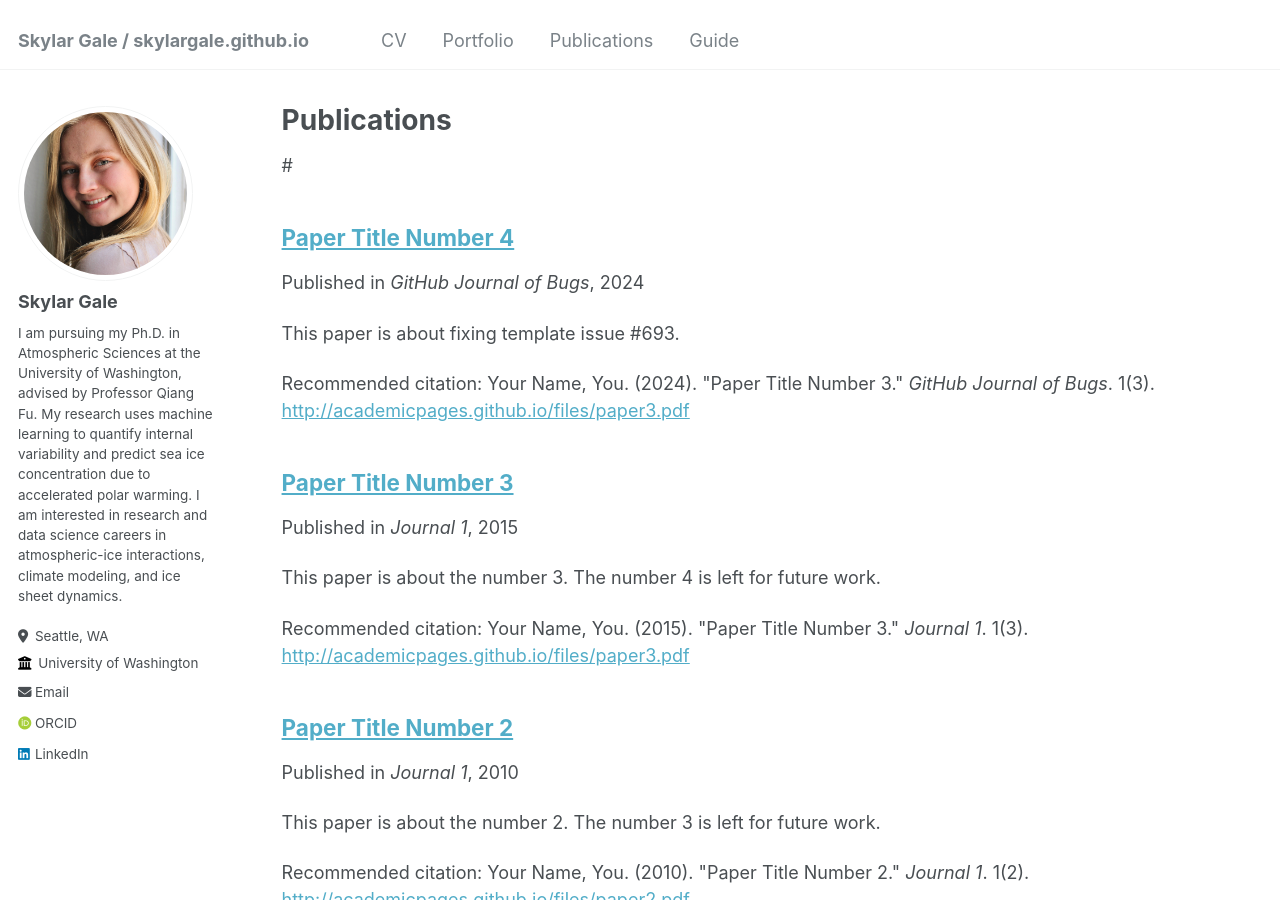
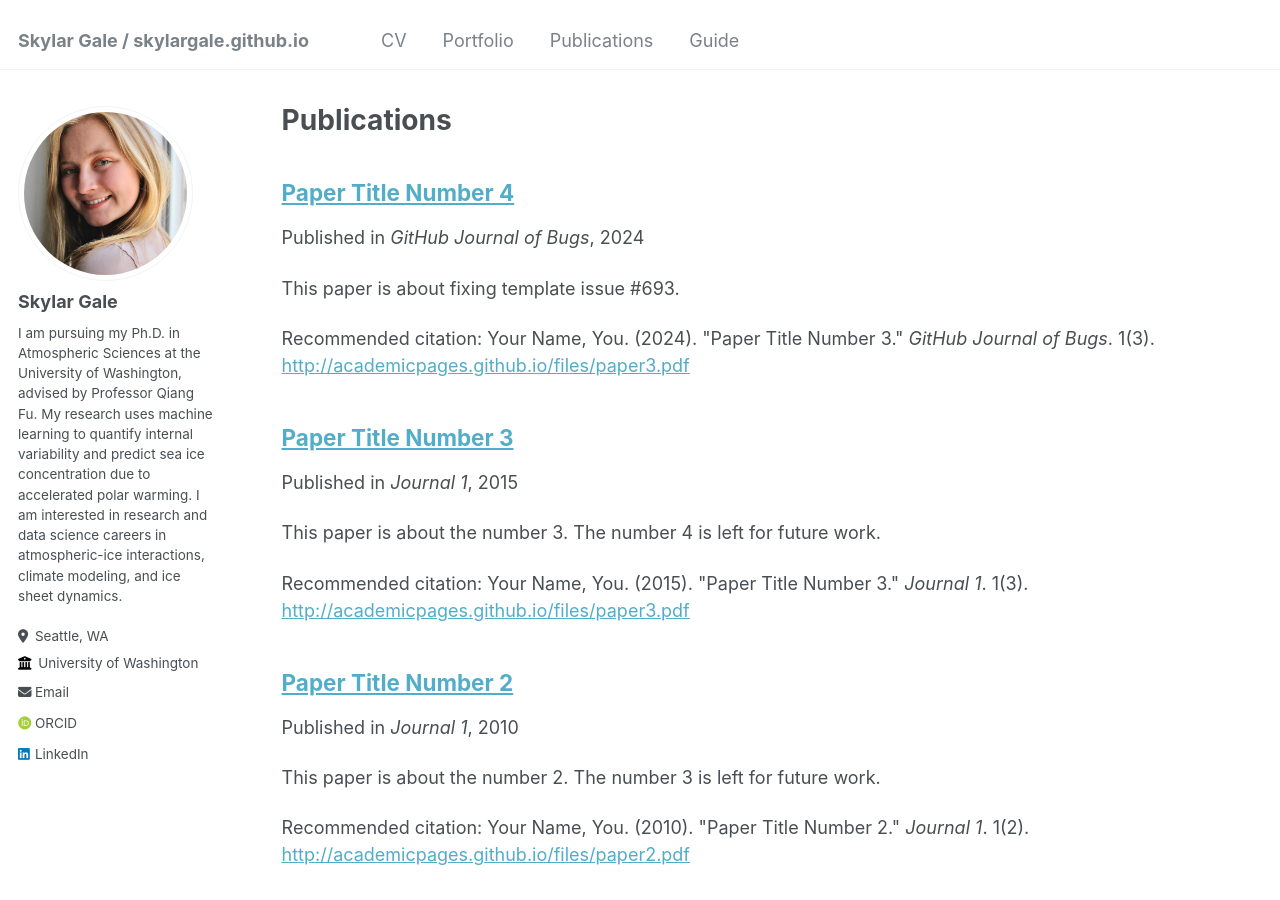
Before and after one commit to skylargale/skylargale.github.io, a Jekyll site: the page built from _pages/publications.md, in a window 1280 px wide and 900 px high. Built offline with Jekyll 4.4.1, drawn with Linux system fonts in a browser that asks for light colours; some web fonts are replaced.

Commit message:
Update publications.md

```diff
--- a/_pages/publications.md
+++ b/_pages/publications.md
@@ -5,9 +5,9 @@ permalink: /publications/
 author_profile: true
 ---
 
-# {% if site.author.googlescholar %}
-#   <div class="wordwrap">You can also find my articles on <a href="{{site.author.googlescholar}}">my Google Scholar profile</a>.</div>
-# {% endif %}
+{% if site.author.googlescholar %}
+   <div class="wordwrap">You can also find my articles on <a href="{{site.author.googlescholar}}">my Google Scholar profile</a>.</div>
+{% endif %}
 
 {% include base_path %}
 
```
